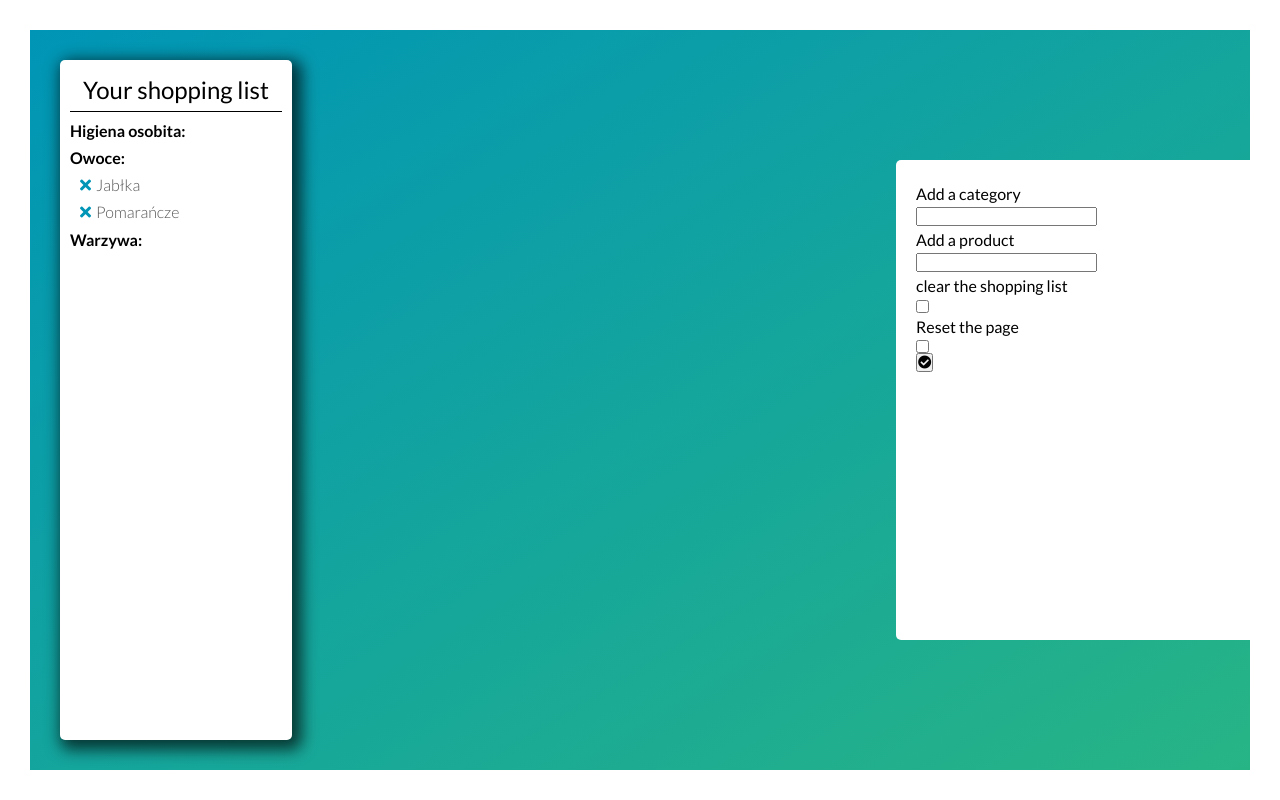
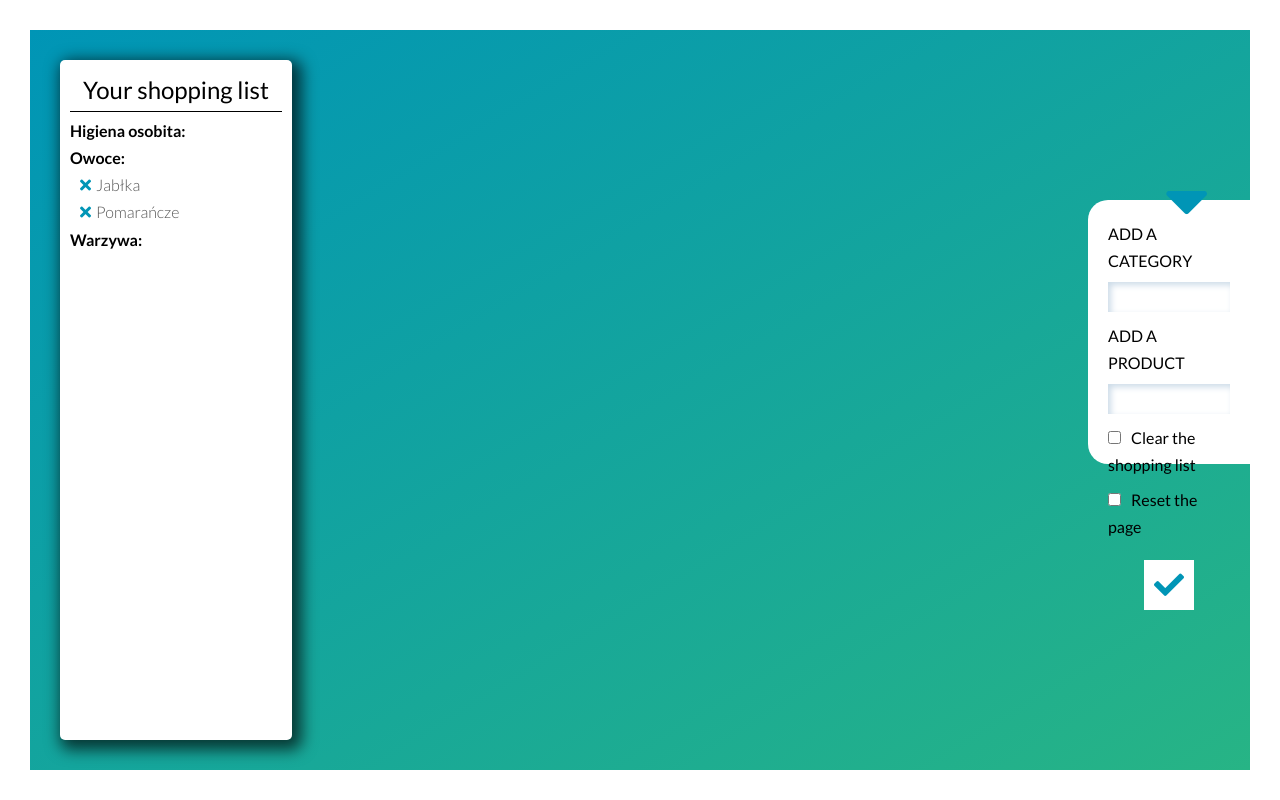
Before and after one commit to mateuszgielzecki/Shopping-list, a plain HTML site: page index.html in a window 1280 px wide. Drawn offline with Linux system fonts and the light colour scheme.

Commit message:
style configuration panel

```diff
--- a/index.html
+++ b/index.html
@@ -32,22 +32,27 @@
         </ul>
       </section>
 
-      <section class="configuration-panel section">
+      <section class="configuration-panel section active">
+        <i class="fas fa-caret-down"></i>
         <div class="main-panel">
           <form>
             <label for="category">Add a category</label>
-            <input id="category" type="text" maxlength="20">
+            <input id="category" type="text" maxlength="20" />
 
             <label for="product">Add a product</label>
-            <input id="product" type="text" maxlength="20">
+            <input id="product" type="text" maxlength="20" />
 
-            <label for="clear-list">clear the shopping list</label>
-            <input type="checkbox" name="" id="clear-list">
+            <label for="clear-list" class="check-mark">
+              <input type="checkbox" id="clear-list" />Clear the shopping
+              list</label
+            >
 
-            <label for="reset-web">Reset the page</label>
-            <input type="checkbox" name="" id="reset-web">
+            <label for="reset-web" class="check-mark"
+              ><input type="checkbox" id="reset-web" />Reset the page</label
+            >
 
-            <button type="submit"><i class="fas fa-check-circle"></i></button>
+            <button type="submit"><i class="fas fa-check"></i></button>
+          </form>
         </div>
       </section>
     </div>
--- a/style.css
+++ b/style.css
@@ -26,6 +26,7 @@ body {
   border-radius: 5px;
   background-color: #fff;
   box-shadow: 5px 5px 15px 5px rgba(0, 0, 0, 0.66);
+  animation: downList 1s;
 }
 
 .shopping-list h3 {
@@ -56,24 +57,98 @@ ul {
   cursor: pointer;
 }
 
+@keyframes downList {
+  0% {
+    /* opacity: 0; */
+    transform: translateY(-100vh);
+  }
+
+  80% {
+    transform: translateY(7vh);
+  }
+
+  100% {
+    /* opacity: 1; */
+    transform: translateY(0);
+  }
+}
+
 /* Configuration panel */
 
-.configuration-panel {
+.configuration-panel.active {
   position: fixed;
-  top: 20%;
+  top: 25%;
   right: 0%;
-  bottom: 20%;
-  left: 70%;
+  bottom: 42%;
+  left: 85%;
   background-color: #fff;
-  border-radius: 5px;
+  border-radius: 20px;
 }
 
 .main-panel {
-  padding: 20px;
+  padding: 20px 50px 20px 20px;
 }
 
-label,
-input,
+select,
+input[type="text"] {
+  display: block;
+  padding: 7.5px 7.5px;
+  width: 100%;
+  margin-bottom: 10px;
+  border: none;
+  outline: none;
+  box-shadow: rgb(204, 219, 232) 3px 3px 6px 0px inset,
+    rgba(255, 255, 255, 0.5) -3px -3px 6px 1px inset;
+}
+
+label {
+  display: block;
+  width: 100%;
+  margin-bottom: 7.5px;
+  text-transform: uppercase;
+}
+
+.check-mark {
+  text-transform: none;
+}
+
 button {
   display: block;
+  margin: 20px auto;
+  border: none;
+  transition: all 0.3s;
 }
+
+button:hover {
+  cursor: pointer;
+  transform: translateY(-2px);
+  border-radius: 50%;
+}
+
+.fa-check {
+  font-size: 30px;
+  background-color: #fff;
+  color: #0095b6;
+  padding: 10px 10px;
+  outline: none;
+}
+
+.fa-caret-down {
+  position: absolute;
+  top: -35px;
+  left: 40%;
+  font-size: 70px;
+  transform: scale(1);
+  color: #0095b6;
+  transition: all 5.3;
+}
+
+.fa-caret-down:hover {
+  transform: scale(1) translateY(-2px);
+  transform: scale(1.1);
+  cursor: pointer;
+}
+
+input[type="checkbox"] {
+  margin-right: 10px;
+}
```
